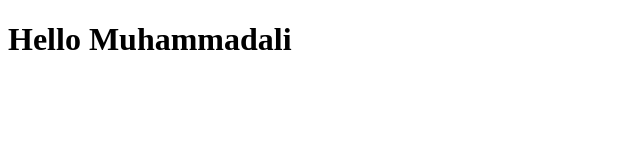
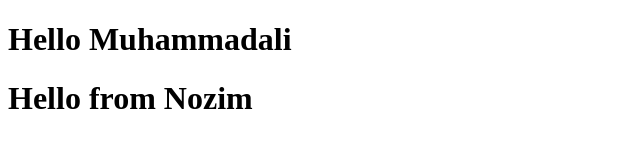
Before and after one commit to Bezu-re/bezu-re, a plain HTML site: page index.html in a window 1280 px wide. Shown: the whole page, without its empty margins (0-640 px from the left). Drawn offline with Linux system fonts and the light colour scheme.

Commit message:
hello from nozim

```diff
--- a/index.html
+++ b/index.html
@@ -9,5 +9,6 @@
   </head>
   <body>
     <h1>Hello Muhammadali</h1>
+    <h1>Hello from Nozim</h1>
   </body>
 </html>
```
